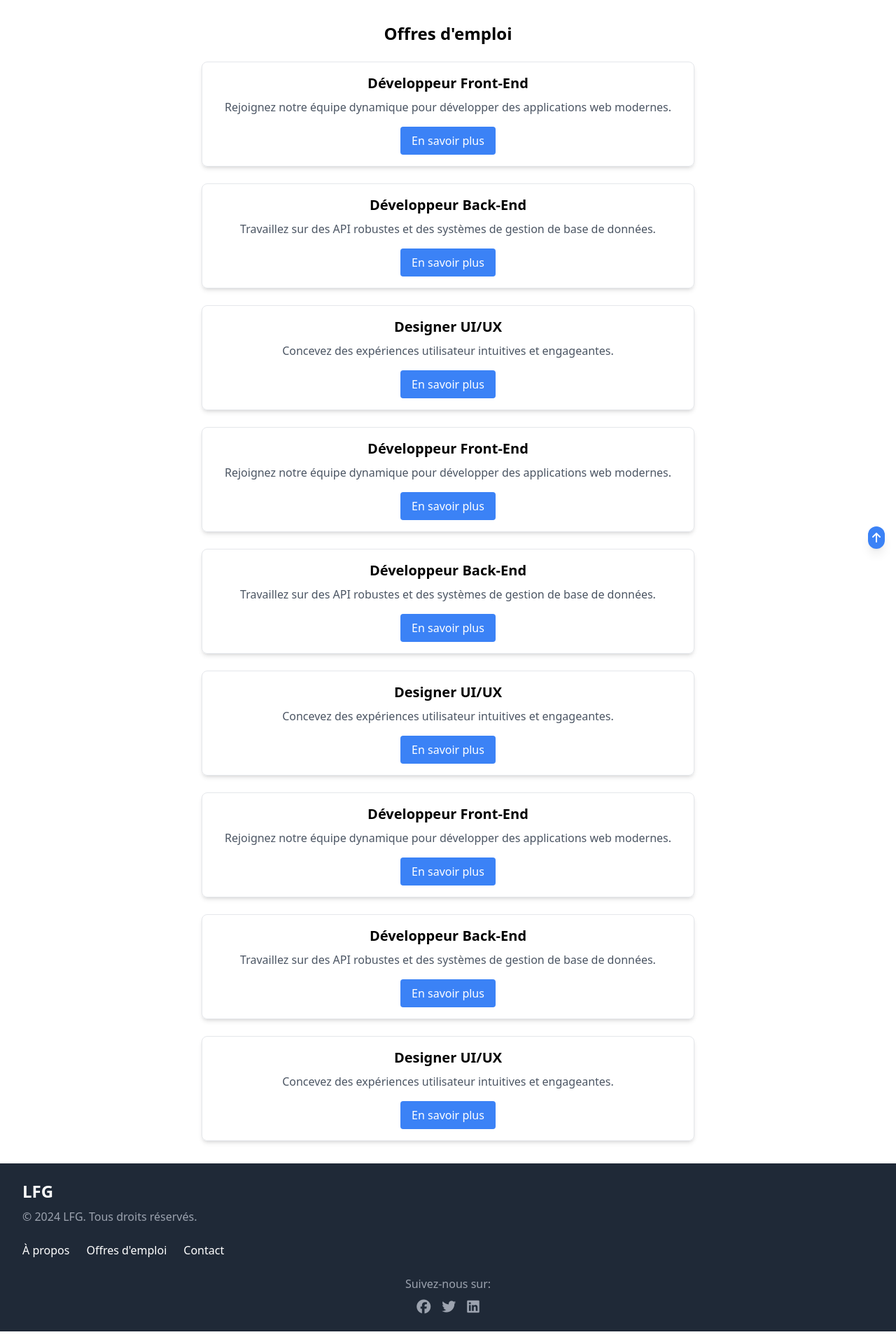
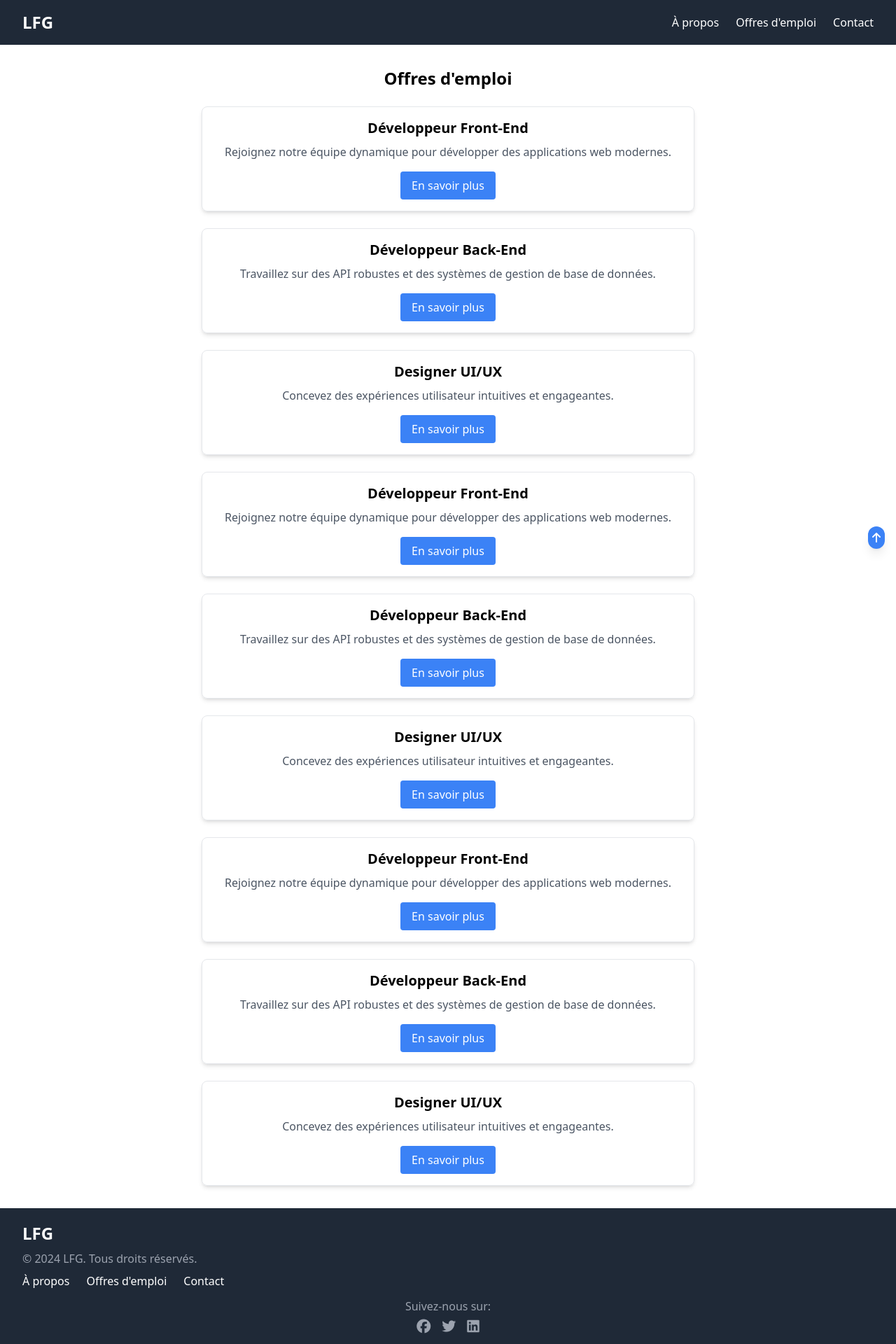
Before and after one commit to Willygo06/JobBoard, a React (Create React App) app in the folder frontend/: page / in a window 1280 px wide. Shown: the top 1920 px of the page at 70% size. Built offline with nearby package versions, Linux system fonts and the light colour scheme.

Commit message:
Added header

```diff
--- a/frontend/src/App.js
+++ b/frontend/src/App.js
@@ -1,10 +1,12 @@
 import React from 'react';
+import Header from './header';
 import JobBoard from './jobboard';
 import Footer from './footer';
 
 function App() {
   return (
     <div className="min-h-screen flex flex-col">
+      <Header />
       <div className="flex-grow">
       <JobBoard />
       </div>
--- a/frontend/src/footer.js
+++ b/frontend/src/footer.js
@@ -3,24 +3,24 @@ import React from 'react';
 
 const Footer = () => {
   return (
-    <footer className="w-full bg-gray-800 text-white py-6">
-      <div className="max-w-7xl mx-auto px-4 sm:px-6 lg:px-8">
+    <footer className="w-full bg-gray-800 text-white py-4">
+      <div className="max-w-7xl mx-auto px-4 py-1 sm:px-6 lg:px-8">
         <div className="flex flex-col">
-          <div className="mb-4 sm:mb-6">
+          <div className="mb-4 sm:mb-2">
             <h1 className="text-2xl font-bold">LFG</h1>
             <p className="text-gray-400 mt-2">&copy; 2024 LFG. Tous droits réservés.</p>
           </div>
           <div>
             <nav className="space-x-6">
-              <a href="#about" className="hover:text-blue-500 transition duration-200">À propos</a>
-              <a href="#jobs" className="hover:text-blue-500 transition duration-200">Offres d'emploi</a>
+              <a href="#about" className="hover:text-blue-500 transition duration-200 whitespace-pre-wrap">À propos</a>
+              <a href="#jobs" className="hover:text-blue-500 transition duration-200 whitespace-pre-wrap">Offres d'emploi</a>
               <a href="#contact" className="hover:text-blue-500 transition duration-200">Contact</a>
             </nav>
           </div>
         </div>
-        <div className="mt-6 text-center text-gray-400">
+        <div className="mt-3 text-center text-gray-400">
           <p>Suivez-nous sur:</p>
-          <div className="flex justify-center space-x-4 mt-2">
+          <div className="flex justify-center space-x-4 mt-1">
             <a href="https://facebook.com" target="_blank" rel="noopener noreferrer">
               <i className="fab fa-facebook fa-lg hover:text-blue-500 transition duration-200"></i>
             </a>
--- /dev/null
+++ b/frontend/src/header.js
@@ -0,0 +1,21 @@
+// Header.js
+import React from 'react';
+
+const Header = () => {
+  return (
+    <header className="w-full bg-gray-800 text-white py-4">
+      <div className="max-w-7xl mx-auto px-4 sm:px-6 lg:px-8 flex justify-between items-center">
+        <div className="text-2xl font-bold">
+          <a href="/" className="hover:text-blue-500 transition duration-200">LFG</a>
+        </div>
+        <nav className="space-x-6">
+          <a href="#about" className="hover:text-blue-500 transition duration-200">À propos</a>
+          <a href="#jobs" className="hover:text-blue-500 transition duration-200">Offres d'emploi</a>
+          <a href="#contact" className="hover:text-blue-500 transition duration-200">Contact</a>
+        </nav>
+      </div>
+    </header>
+  );
+};
+
+export default Header;
```
